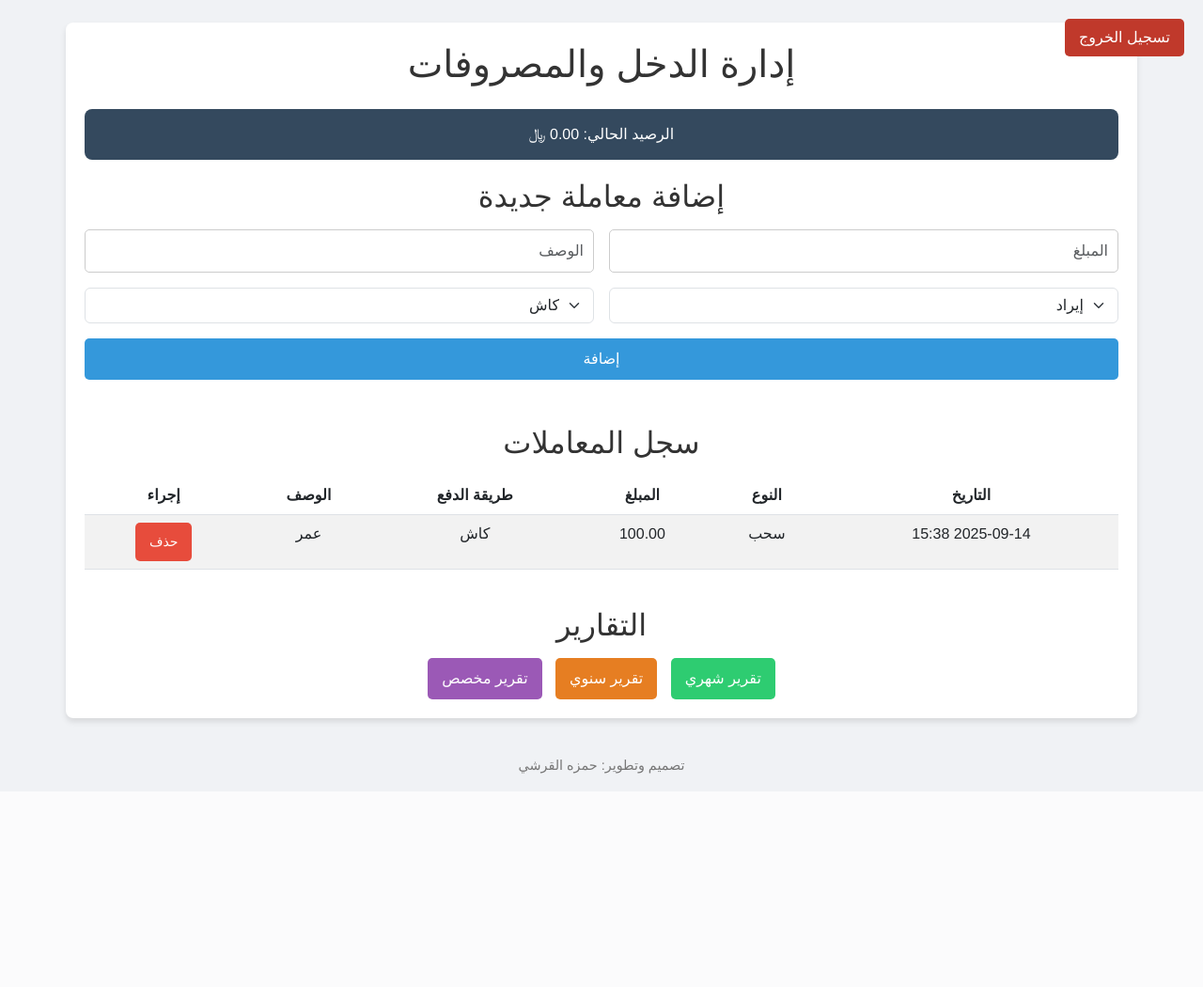
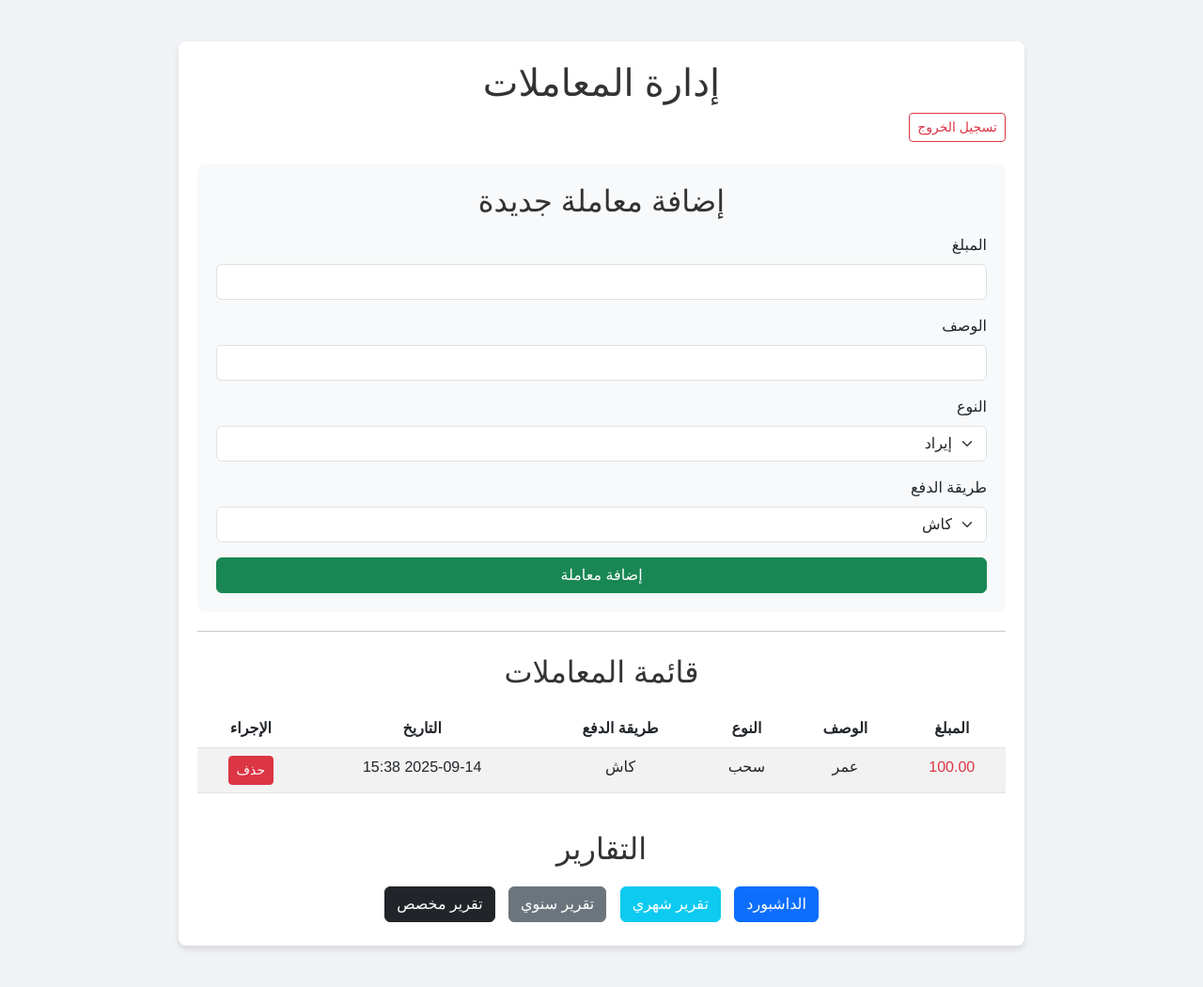
Before and after one commit to ledr11211-source/drip-in-dip, a Flask app: page / in a window 1280 px wide. Shown: the whole page at 94% size. Before the commit the page ends 823 px from the top, so only its background shows below. Run offline with Flask 3, Linux system fonts and the light colour scheme; a user stored in the database is signed in.

Commit message:
Added dashboard page and fixed index.html

```diff
--- a/app.py
+++ b/app.py
@@ -118,7 +118,7 @@ def delete_transaction(transaction_id):
     db.session.commit()
     return redirect(url_for('home'))
 
-# --- دوال التقارير الجديدة ---
+# --- الدوال المعدلة للتقارير ---
 @app.route('/reports/monthly')
 @login_required
 def monthly_report():
@@ -144,7 +144,9 @@ def monthly_report():
 
     report_df = pd.DataFrame(report_data, columns=['الشهر', 'إيرادات الكاش', 'إيرادات الشبكة', 'مصروفات الكاش', 'مصروفات الشبكة', 'سحبيات الكاش', 'سحبيات الشبكة'])
 
-    return render_template('monthly_report.html', report=report_df.to_dict('records'))
+    # إضافة قائمة المعاملات التفصيلية
+    transactions_list = [t.__dict__ for t in transactions]
+    return render_template('monthly_report.html', report=report_df.to_dict('records'), transactions_list=transactions_list)
 
 @app.route('/reports/yearly')
 @login_required
@@ -171,45 +173,107 @@ def yearly_report():
 
     report_df = pd.DataFrame(report_data, columns=['السنة', 'إيرادات الكاش', 'إيرادات الشبكة', 'مصروفات الكاش', 'مصروفات الشبكة', 'سحبيات الكاش', 'سحبيات الشبكة'])
 
-    return render_template('yearly_report.html', report=report_df.to_dict('records'))
+    # إضافة قائمة المعاملات التفصيلية
+    transactions_list = [t.__dict__ for t in transactions]
+    return render_template('yearly_report.html', report=report_df.to_dict('records'), transactions_list=transactions_list)
 
 @app.route('/reports/custom', methods=['GET', 'POST'])
 @login_required
 def custom_report():
     report_data = None
+    transactions_list = []
     if request.method == 'POST':
-        start_date_str = request.form['start_date']
-        end_date_str = request.form['end_date']
+        try:
+            start_date_str = request.form['start_date']
+            end_date_str = request.form['end_date']
 
-        start_date = datetime.strptime(start_date_str, '%Y-%m-%d')
-        end_date = datetime.strptime(end_date_str, '%Y-%m-%d').replace(hour=23, minute=59, second=59)
+            start_date = datetime.strptime(start_date_str, '%Y-%m-%d')
+            end_date = datetime.strptime(end_date_str, '%Y-%m-%d').replace(hour=23, minute=59, second=59)
 
-        transactions = get_transactions()
-        df = pd.DataFrame([t.__dict__ for t in transactions])
+            transactions = get_transactions()
+            df = pd.DataFrame([t.__dict__ for t in transactions])
+            df['date_added'] = pd.to_datetime(df['date_added'])
+
+            filtered_df = df[(df['date_added'] >= start_date) & (df['date_added'] <= end_date)].copy()
+
+            if filtered_df.empty:
+                flash('لا توجد معاملات في النطاق الزمني المحدد.')
+            else:
+                cash_income = filtered_df[(filtered_df['type'] == 'إيراد') & (filtered_df['payment_method'] == 'كاش')]['amount'].sum()
+                card_income = filtered_df[(filtered_df['type'] == 'إيراد') & (filtered_df['payment_method'] == 'شبكة')]['amount'].sum()
+                cash_expenses = filtered_df[(filtered_df['type'] == 'مصروف') & (filtered_df['payment_method'] == 'كاش')]['amount'].sum()
+                card_expenses = filtered_df[(filtered_df['type'] == 'مصروف') & (filtered_df['payment_method'] == 'شبكة')]['amount'].sum()
+                cash_withdrawals = filtered_df[(filtered_df['type'] == 'سحب') & (filtered_df['payment_method'] == 'كاش')]['amount'].sum()
+                card_withdrawals = filtered_df[(filtered_df['type'] == 'سحب') & (filtered_df['payment_method'] == 'شبكة')]['amount'].sum()
+
+                report_data = {
+                    'cash_income': cash_income,
+                    'card_income': card_income,
+                    'cash_expenses': cash_expenses,
+                    'card_expenses': card_expenses,
+                    'cash_withdrawals': cash_withdrawals,
+                    'card_withdrawals': card_withdrawals,
+                }
+
+                # إضافة قائمة المعاملات التفصيلية المفلترة
+                transactions_list = filtered_df.to_dict('records')
+
+        except (ValueError, KeyError) as e:
+            flash(f"خطأ في الإدخال: {e}")
+
+    return render_template('custom_report.html', report=report_data, transactions_list=transactions_list)
+
+# --- دالة الداشبورد الجديدة ---
+@app.route('/dashboard')
+@login_required
+def dashboard():
+    transactions = get_transactions()
+
+    # حساب ملخص البيانات
+    total_income = sum(t.amount for t in transactions if t.type == 'إيراد')
+    total_expenses = sum(t.amount for t in transactions if t.type == 'مصروف' or t.type == 'سحب')
+    net_balance = total_income - total_expenses
+
+    # إعداد البيانات للرسم البياني الشهري
+    df = pd.DataFrame([t.__dict__ for t in transactions])
+    if not df.empty:
         df['date_added'] = pd.to_datetime(df['date_added'])
+        df['month_year'] = df['date_added'].dt.to_period('M')
 
-        filtered_df = df[(df['date_added'] >= start_date) & (df['date_added'] <= end_date)].copy()
+        monthly_summary = df.groupby('month_year').apply(
+            lambda x: pd.Series({
+                'income': x[x['type'] == 'إيراد']['amount'].sum(),
+                'expenses': x[x['type'].isin(['مصروف', 'سحب'])]['amount'].sum()
+            })
+        )
 
-        if filtered_df.empty:
-            flash('لا توجد معاملات في النطاق الزمني المحدد.')
-        else:
-            cash_income = filtered_df[(filtered_df['type'] == 'إيراد') & (filtered_df['payment_method'] == 'كاش')]['amount'].sum()
-            card_income = filtered_df[(filtered_df['type'] == 'إيراد') & (filtered_df['payment_method'] == 'شبكة')]['amount'].sum()
-            cash_expenses = filtered_df[(filtered_df['type'] == 'مصروف') & (filtered_df['payment_method'] == 'كاش')]['amount'].sum()
-            card_expenses = filtered_df[(filtered_df['type'] == 'مصروف') & (filtered_df['payment_method'] == 'شبكة')]['amount'].sum()
-            cash_withdrawals = filtered_df[(filtered_df['type'] == 'سحب') & (filtered_df['payment_method'] == 'كاش')]['amount'].sum()
-            card_withdrawals = filtered_df[(filtered_df['type'] == 'سحب') & (filtered_df['payment_method'] == 'شبكة')]['amount'].sum()
+        monthly_data = {
+            'labels': monthly_summary.index.astype(str).tolist(),
+            'income': monthly_summary['income'].tolist(),
+            'expenses': monthly_summary['expenses'].tolist()
+        }
+    else:
+        monthly_data = {'labels': [], 'income': [], 'expenses': []}
 
-            report_data = {
-                'cash_income': cash_income,
-                'card_income': card_income,
-                'cash_expenses': cash_expenses,
-                'card_expenses': card_expenses,
-                'cash_withdrawals': cash_withdrawals,
-                'card_withdrawals': card_withdrawals,
-            }
+    # إعداد البيانات للرسم البياني الدائري للمصروفات
+    expenses = df[df['type'].isin(['مصروف', 'سحب'])].copy()
+    if not expenses.empty:
+        expenses_data = expenses.groupby('description')['amount'].sum().nlargest(10).to_dict()
+        expenses_labels = list(expenses_data.keys())
+        expenses_values = list(expenses_data.values())
+        expenses_data_for_chart = {'labels': expenses_labels, 'values': expenses_values}
+    else:
+        expenses_data_for_chart = {'labels': [], 'values': []}
 
-    return render_template('custom_report.html', report=report_data)
+    return render_template(
+        'dashboard.html',
+        total_income=total_income,
+        total_expenses=total_expenses,
+        net_balance=net_balance,
+        monthly_data=monthly_data,
+        expenses_data=expenses_data_for_chart
+    )
+
 
 @app.route('/export/<report_type>')
 @login_required
--- a/templates/index.html
+++ b/templates/index.html
@@ -3,85 +3,97 @@
 <head>
     <meta charset="UTF-8">
     <meta name="viewport" content="width=device-width, initial-scale=1.0">
-    <title>صفحة الدخل والمصروفات</title>
+    <title>إدارة المعاملات</title>
     <link href="https://cdn.jsdelivr.net/npm/bootstrap@5.3.0/dist/css/bootstrap.min.css" rel="stylesheet">
     <style>
-        body { font-family: 'Helvetica Neue', Arial, sans-serif; background-color: #f0f2f5; margin: 0; padding: 0; }
-        .container-custom { background: #fff; padding: 20px; border-radius: 8px; box-shadow: 0 4px 6px rgba(0,0,0,0.1); }
+        body { font-family: 'Helvetica Neue', Arial, sans-serif; background-color: #f0f2f5; margin: 0; padding: 20px; }
+        .container-custom { max-width: 900px; margin: auto; background: #fff; padding: 20px; border-radius: 8px; box-shadow: 0 4px 6px rgba(0,0,0,0.1); }
         h1, h2 { text-align: center; color: #333; }
-        .balance-box { background-color: #34495e; color: white; padding: 15px; border-radius: 8px; text-align: center; margin-bottom: 20px; }
-        .form-group { margin-bottom: 15px; }
-        .form-control { padding: 10px; border-radius: 5px; border: 1px solid #ccc; font-size: 16px; width: 100%; }
-        .btn { padding: 10px 15px; border-radius: 5px; border: none; cursor: pointer; color: white; }
-        .btn-primary { background-color: #3498db; }
-        .btn-primary:hover { background-color: #2980b9; }
-        .btn-danger { background-color: #e74c3c; }
-        .report-links a { text-decoration: none; padding: 10px 15px; border-radius: 5px; margin: 0 5px; color: white; display: inline-block; }
-        .report-links .monthly { background-color: #2ecc71; }
-        .report-links .yearly { background-color: #e67e22; }
-        .report-links .custom { background-color: #9b59b6; }
-        .logout-btn { background-color: #c0392b; color: white; border: none; padding: 8px 15px; border-radius: 5px; text-decoration: none; position: absolute; top: 20px; right: 20px; }
-        .footer { text-align: center; margin-top: 40px; color: #777; font-size: 0.9em; }
+        .form-section { background-color: #f8f9fa; padding: 20px; border-radius: 8px; margin-bottom: 20px; }
+        .transaction-table { margin-top: 20px; }
+        .report-links a { margin: 5px; }
+        .balance-box { padding: 10px; border-radius: 5px; margin-bottom: 15px; }
+        .balance-income { background-color: #d4edda; color: #155724; }
+        .balance-expenses { background-color: #f8d7da; color: #721c24; }
+        .balance-zero { background-color: #e2e3e5; color: #383d41; }
     </style>
 </head>
 <body>
-    <a href="{{ url_for('logout') }}" class="logout-btn">تسجيل الخروج</a>
     <div class="container container-custom mt-4 mb-4">
-        <h1 class="mb-4">إدارة الدخل والمصروفات</h1>
-        <div class="balance-box">
-            الرصيد الحالي: {{ "%.2f"|format(balance) }} ﷼
+        <h1>إدارة المعاملات</h1>
+
+        {% with messages = get_flashed_messages() %}
+        {% if messages %}
+        <div class="alert alert-info text-center" role="alert">
+            {{ messages[0] }}
         </div>
+        {% endif %}
+        {% endwith %}
 
-        <h2 class="mb-3">إضافة معاملة جديدة</h2>
-        <form action="{{ url_for('add_transaction') }}" method="post">
-            <div class="row g-3">
-                <div class="col-md-6">
-                    <input type="number" name="amount" placeholder="المبلغ" step="0.01" class="form-control" required>
+        <p class="text-end mb-4"><a href="{{ url_for('logout') }}" class="btn btn-sm btn-outline-danger">تسجيل الخروج</a></p>
+
+        {% if not is_admin %}
+        <div class="balance-box text-center {% if balance > 0 %}balance-income{% elif balance < 0 %}balance-expenses{% else %}balance-zero{% endif %}">
+            <h4>رصيدك الحالي: {{ "%.2f"|format(balance) }} ﷼</h4>
+        </div>
+        {% endif %}
+
+        <div class="form-section">
+            <h2 class="mb-3">إضافة معاملة جديدة</h2>
+            <form action="{{ url_for('add_transaction') }}" method="post" class="needs-validation" novalidate>
+                <div class="mb-3">
+                    <label for="amount" class="form-label">المبلغ</label>
+                    <input type="number" class="form-control" id="amount" name="amount" required step="0.01">
                 </div>
-                <div class="col-md-6">
-                    <input type="text" name="description" placeholder="الوصف" class="form-control" required>
+                <div class="mb-3">
+                    <label for="description" class="form-label">الوصف</label>
+                    <input type="text" class="form-control" id="description" name="description" required>
                 </div>
-                <div class="col-md-6">
-                    <select name="type" class="form-select" required>
+                <div class="mb-3">
+                    <label for="type" class="form-label">النوع</label>
+                    <select class="form-select" id="type" name="type" required>
                         <option value="إيراد">إيراد</option>
                         <option value="مصروف">مصروف</option>
-                        <option value="سحب">سحب</option>
+                        <option value="سحب">سحب (للمبالغ المسحوبة)</option>
                     </select>
                 </div>
-                <div class="col-md-6">
-                    <select name="payment_method" class="form-select" required>
+                <div class="mb-3">
+                    <label for="payment_method" class="form-label">طريقة الدفع</label>
+                    <select class="form-select" id="payment_method" name="payment_method" required>
                         <option value="كاش">كاش</option>
                         <option value="شبكة">شبكة</option>
                     </select>
                 </div>
-                <div class="col-12">
-                    <button type="submit" class="btn btn-primary w-100">إضافة</button>
-                </div>
-            </div>
-        </form>
+                <button type="submit" class="btn btn-success w-100">إضافة معاملة</button>
+            </form>
+        </div>
 
-        <h2 class="mt-5 mb-3">سجل المعاملات</h2>
-        <div class="table-responsive">
+        <hr>
+
+        <h2 class="mt-4">قائمة المعاملات</h2>
+        <div class="table-responsive transaction-table">
             <table class="table table-striped table-hover text-center">
                 <thead>
                     <tr>
+                        <th>المبلغ</th>
+                        <th>الوصف</th>
+                        <th>النوع</th>
+                        <th>طريقة الدفع</th>
                         <th>التاريخ</th>
-                        <th>النوع</th>
-                        <th>المبلغ</th>
-                        <th>طريقة الدفع</th>
-                        <th>الوصف</th>
-                        <th>إجراء</th>
+                        <th>الإجراء</th>
                     </tr>
                 </thead>
                 <tbody>
                     {% for transaction in transactions %}
                     <tr>
+                        <td class="{{ 'text-success' if transaction.type == 'إيراد' else 'text-danger' }}">{{ "%.2f"|format(transaction.amount) }}</td>
+                        <td>{{ transaction.description }}</td>
+                        <td>{{ transaction.type }}</td>
+                        <td>{{ transaction.payment_method }}</td>
                         <td>{{ transaction.date_added.strftime('%Y-%m-%d %H:%M') }}</td>
-                        <td>{{ transaction.type }}</td>
-                        <td>{{ "%.2f"|format(transaction.amount) }}</td>
-                        <td>{{ transaction.payment_method }}</td>
-                        <td>{{ transaction.description }}</td>
-                        <td><a href="{{ url_for('delete_transaction', transaction_id=transaction.id) }}" class="btn btn-danger btn-sm">حذف</a></td>
+                        <td>
+                            <a href="{{ url_for('delete_transaction', transaction_id=transaction.id) }}" class="btn btn-sm btn-danger" onclick="return confirm('هل أنت متأكد من حذف هذه المعاملة؟');">حذف</a>
+                        </td>
                     </tr>
                     {% endfor %}
                 </tbody>
@@ -90,14 +102,11 @@
 
         <div class="text-center mt-4 report-links">
             <h2 class="mb-3">التقارير</h2>
-            <a href="{{ url_for('monthly_report') }}" class="monthly btn">تقرير شهري</a>
-            <a href="{{ url_for('yearly_report') }}" class="yearly btn">تقرير سنوي</a>
-            <a href="{{ url_for('custom_report') }}" class="custom btn">تقرير مخصص</a>
+            <a href="{{ url_for('dashboard') }}" class="btn btn-primary">الداشبورد</a>
+            <a href="{{ url_for('monthly_report') }}" class="btn btn-info text-white">تقرير شهري</a>
+            <a href="{{ url_for('yearly_report') }}" class="btn btn-secondary">تقرير سنوي</a>
+            <a href="{{ url_for('custom_report') }}" class="btn btn-dark">تقرير مخصص</a>
         </div>
-    </div>
-
-    <div class="footer">
-        <p>تصميم وتطوير: حمزه القرشي</p>
     </div>
 
     <script src="https://cdn.jsdelivr.net/npm/bootstrap@5.3.0/dist/js/bootstrap.bundle.min.js"></script>
```
Also changed, not shown: templates/custom_report.html (+30 -2 lines), templates/dashboard.html (added, +122 -0 lines), templates/yearly_report.html (+40 -8 lines).
